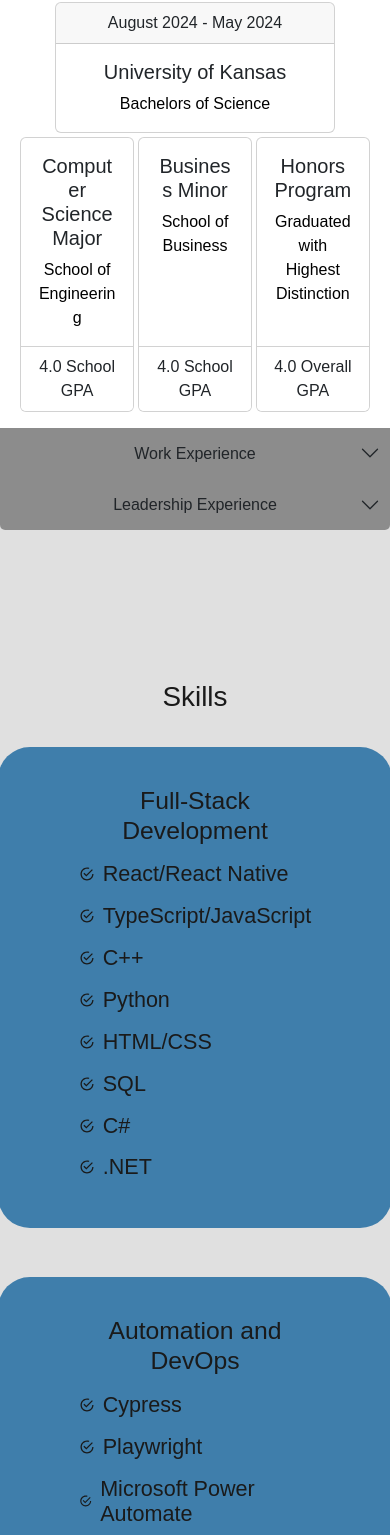
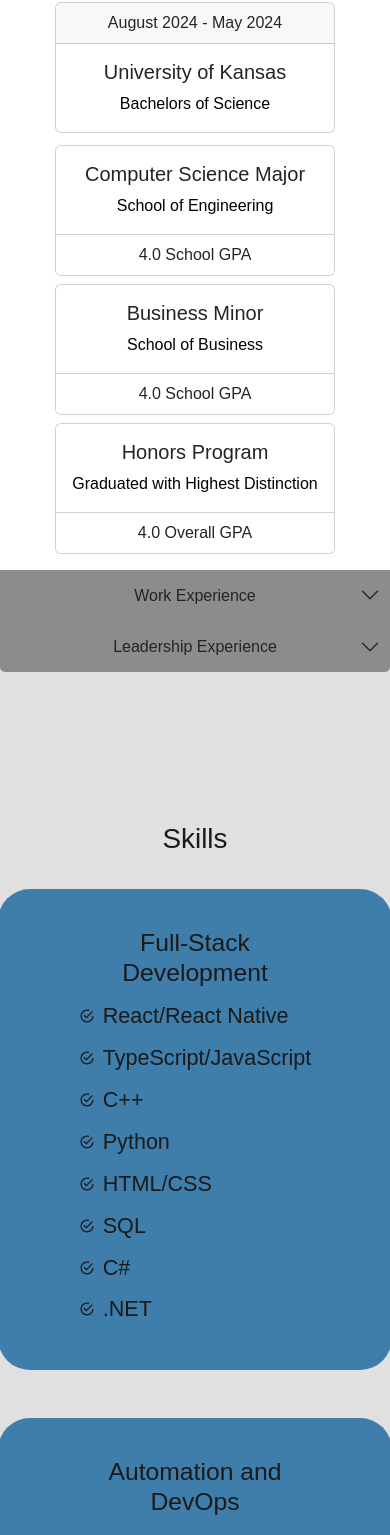
Before and after one commit to harveyji1/portfolio, a React (Vite) app: page / in a window 390 px wide. Shown: the part 2030-3565 px from the top of the page. Built offline with nearby package versions, Linux system fonts and the light colour scheme.

Commit message:
Mobile Changes for Resume

```diff
--- a/src/components/Resume/Resume.css
+++ b/src/components/Resume/Resume.css
@@ -10,6 +10,17 @@
     max-width: 1200px;
     margin: 0 auto;
 }
+
+@media (max-width: 600px) { /* Adjust the width as needed */
+    .majorInfo {
+      grid-template-columns: 1fr !important;
+      gap: .5rem;
+    }
+    .accordion-body{
+        grid-template-columns: 1fr !important;
+        gap: .5rem;
+    }
+  }
 
 .resume-card {
     width: 80%;
@@ -35,9 +46,8 @@
 }
 
 .accordion-body{
-    display:flex;
-    flex-direction: row;
-    gap:1%;
+    display:grid;
+    grid-template-columns: 1fr 1fr 1fr;
 }
 
 #resume .accordion {
@@ -56,9 +66,8 @@
 }
 
 .majorInfo{
-    display: flex;
-    flex-direction: row;
-    gap: 1%;
+    display: grid;
+    grid-template-columns: 1fr 1fr 1fr;
 }
 
 .accordion-item{
--- a/src/components/Skills/Skills.css
+++ b/src/components/Skills/Skills.css
@@ -22,6 +22,7 @@
     grid-template-columns: 50% 50%;
     justify-content: center; /* Vertically center content */
     align-items: center;
+    width: 90%;
 }
 @media (max-width: 600px) { /* Adjust the width as needed */
     .skillsBodyContainer {
--- a/src/components/Skills/Skills.jsx
+++ b/src/components/Skills/Skills.jsx
@@ -80,13 +80,13 @@ function Skills(){
                     <article>
                         <IoMdCheckmarkCircleOutline />
                         <div>
-                            <h4>Microsoft Power Automate</h4>
+                            <h4>Miscrosoft Power App </h4>
                         </div>
                     </article>
                     <article>
                         <IoMdCheckmarkCircleOutline />
                         <div>
-                            <h4>Miscrosoft Power App</h4>
+                            <h4>Power Automate</h4>
                         </div>
                     </article>
                     <article>
```
